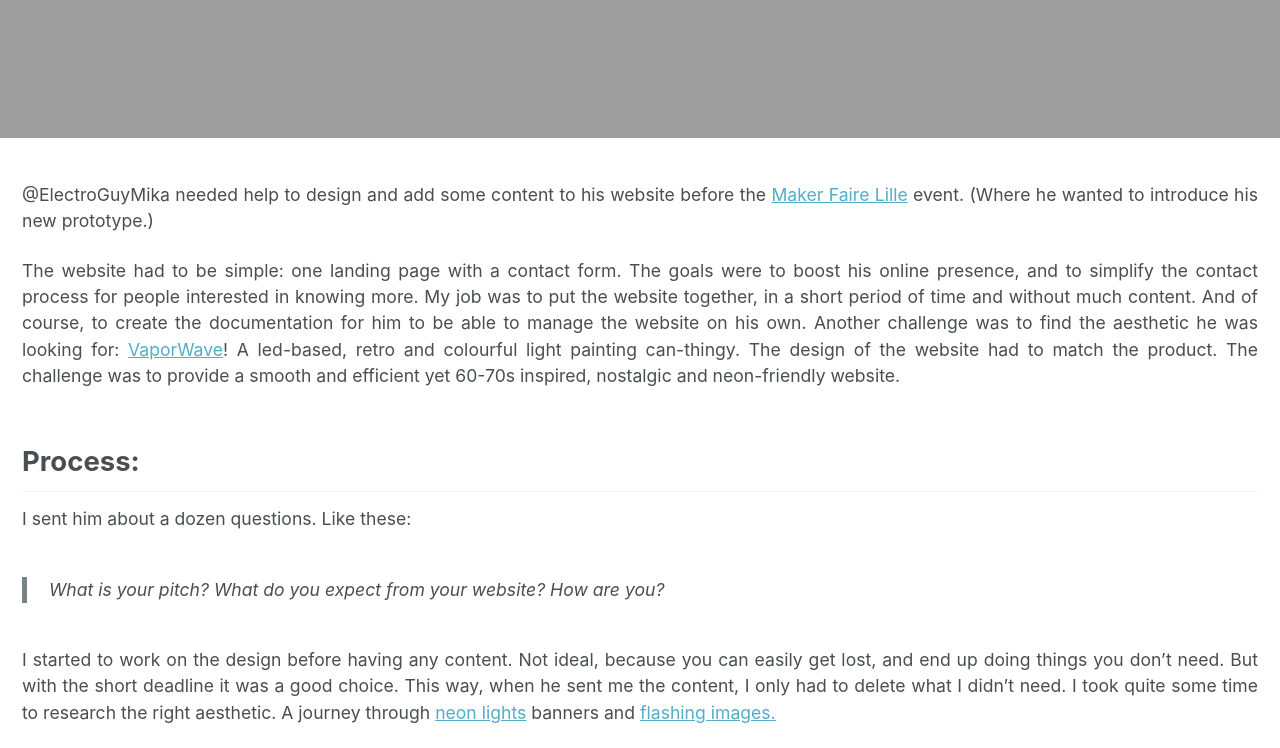
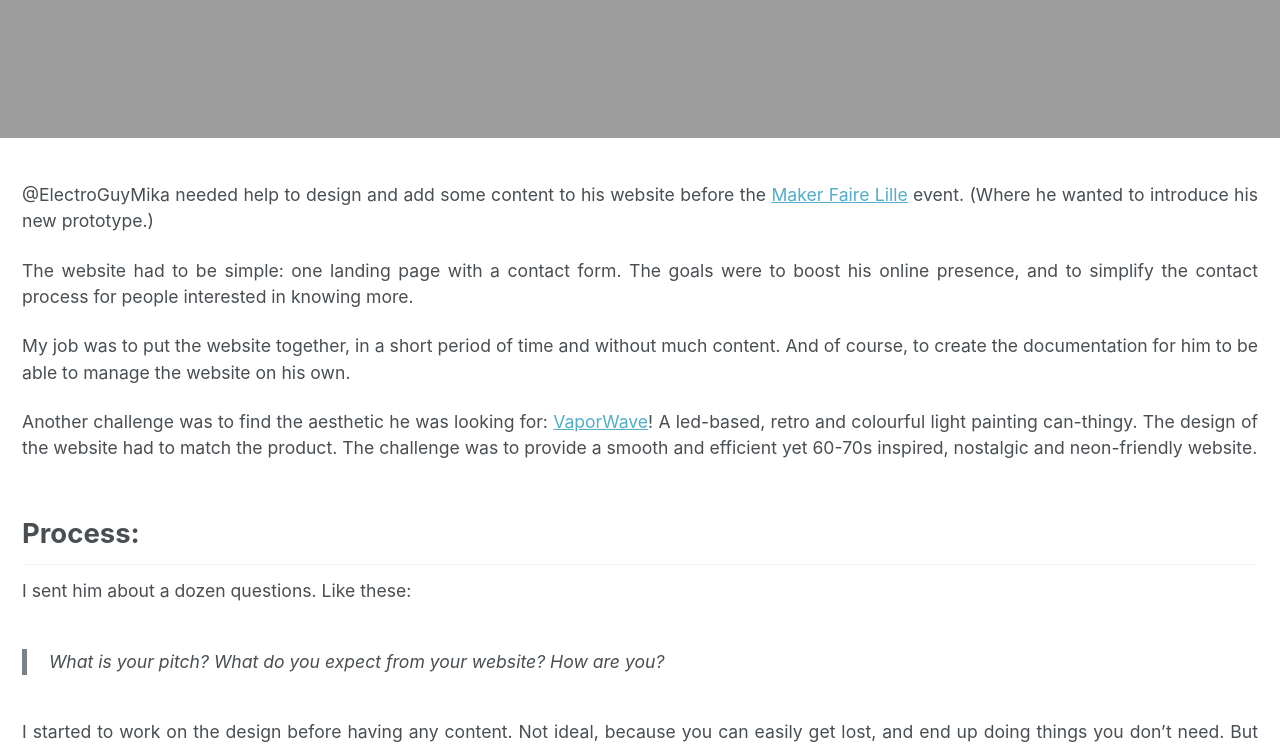
Before and after one commit to zuperninja/zuperninja.github.io, a Jekyll site: the page built from _portfolio/portfolio-the-starius-project.md, in a window 1280 px wide and 1400 px high, scrolled down 922 px, cut to the strip 0-748 px from the top of the window. Built offline with Jekyll 4.4.1, drawn with Linux system fonts in a browser that asks for light colours; some of the changed text lies outside the part shown.

Commit message:
Update portfolio-the-starius-project.md

```diff
--- a/_portfolio/portfolio-the-starius-project.md
+++ b/_portfolio/portfolio-the-starius-project.md
@@ -14,8 +14,11 @@
 
 @ElectroGuyMika needed help to design and add some content to his website before the [Maker Faire Lille](https://lille.makerfaire.com/) event. (Where he wanted to introduce his new prototype.)
 
+
 The website had to be simple: one landing page with a contact form. The goals were to boost his online presence, and to simplify the contact process for people interested in knowing more.
+
 My job was to put the website together, in a short period of time and without much content. And of course, to create the documentation for him to be able to manage the website on his own.
+
 Another challenge was to find the aesthetic he was looking for: [VaporWave](https://en.wikipedia.org/wiki/Vaporwave)! A led-based, retro and colourful light painting can-thingy. The design of the website had to match the product. The challenge was to provide a smooth and efficient yet 60-70s inspired, nostalgic and neon-friendly website.
 
 ## Process:
@@ -25,33 +28,42 @@
 > What is your pitch? What do you expect from your website? How are you?
 
 I started to work on the design before having any content. Not ideal, because you can easily get lost, and end up doing things you don’t need. But with the short deadline it was a good choice. This way, when he sent me the content, I only had to delete what I didn’t need.
+
 I took quite some time to research the right aesthetic. A journey through [neon lights](https://about-blank.co/wp-content/uploads/2016/06/simpsonwave.jpg) banners and [flashing images.](https://www.themebeta.com/files/picture/201609/22/708d8052c367f45a22b01b67c0874d03.gif)
+
+With the little bit of time I had left, I worked on the SEO and the graphics.
+
 
 <iframe width="560" height="315" src="https://www.youtube.com/embed/UJsUpeXK6Jo?rel=0" frameborder="0" allow="autoplay; encrypted-media" allowfullscreen></iframe>
 
-With the little bit of time I had left, I worked on the SEO and the graphics.
+
 
 
 ## Making it:
 
 One of his friends had already bought the domain name and installed [Wordpress](https://wordpress.org/) and the theme.
+
+
 I spent 1.5 hours to discover and explore the theme (https://www.kadencethemes.com/product/pinnacle-free-theme/) and the visual builder ([SiteOrigin](https://siteorigin.com/page-builder/)). I highly recommend using them together. I noticed the builder might be slowing down the website, but I will research this issue during the second part of the mission.
+
 I then added the plugin we needed, and uninstalled the useless ones. This way, it will be easier for @ElectroGuyMika to focus on updating his online content, without having to worry about the technical stuff.
-I worked on a graphic chart to harmonize all of the future content, based on the artwork he gave me.
-And yes, I really dig the pink neon colour!
+
+I worked on a graphic chart to harmonize all of the future content, based on the artwork he gave me. And yes, I really dig the pink neon colour!
 
 ![image](https://user-images.githubusercontent.com/25099826/36471722-156dc954-1722-11e8-96ac-a7b260080b8b.png)
 
 
 ## Resources:
+
 For the social media icons I used [FontAwesome](https://fontawesome.com/)
+
 For creating the graphic content I used [Inkscape](https://inkscape.org)
 
 
 ## Next steps:
 
-- [ ] Add content
-- [ ] Speed up & optimize
+[ ] Add content
+[ ] Speed up & optimize
 - [ ] Add new fonts
 - [ ] Ease in-out scroll
 - [ ] Publish gallery grid (waiting for the photo shoot)
@@ -62,6 +74,9 @@
 ## WIP:
 
 Phase 1:  approx. 14 hours
+
 Phase 2: coming soon
+
 URL: http://thestariusproject.com/
+
 Time report : [Toggl_time_entries.pdf](https://github.com/zuperninja/blog/files/1743706/Toggl_time_entries_2018-01-01_to_2018-12-31.pdf)
```
